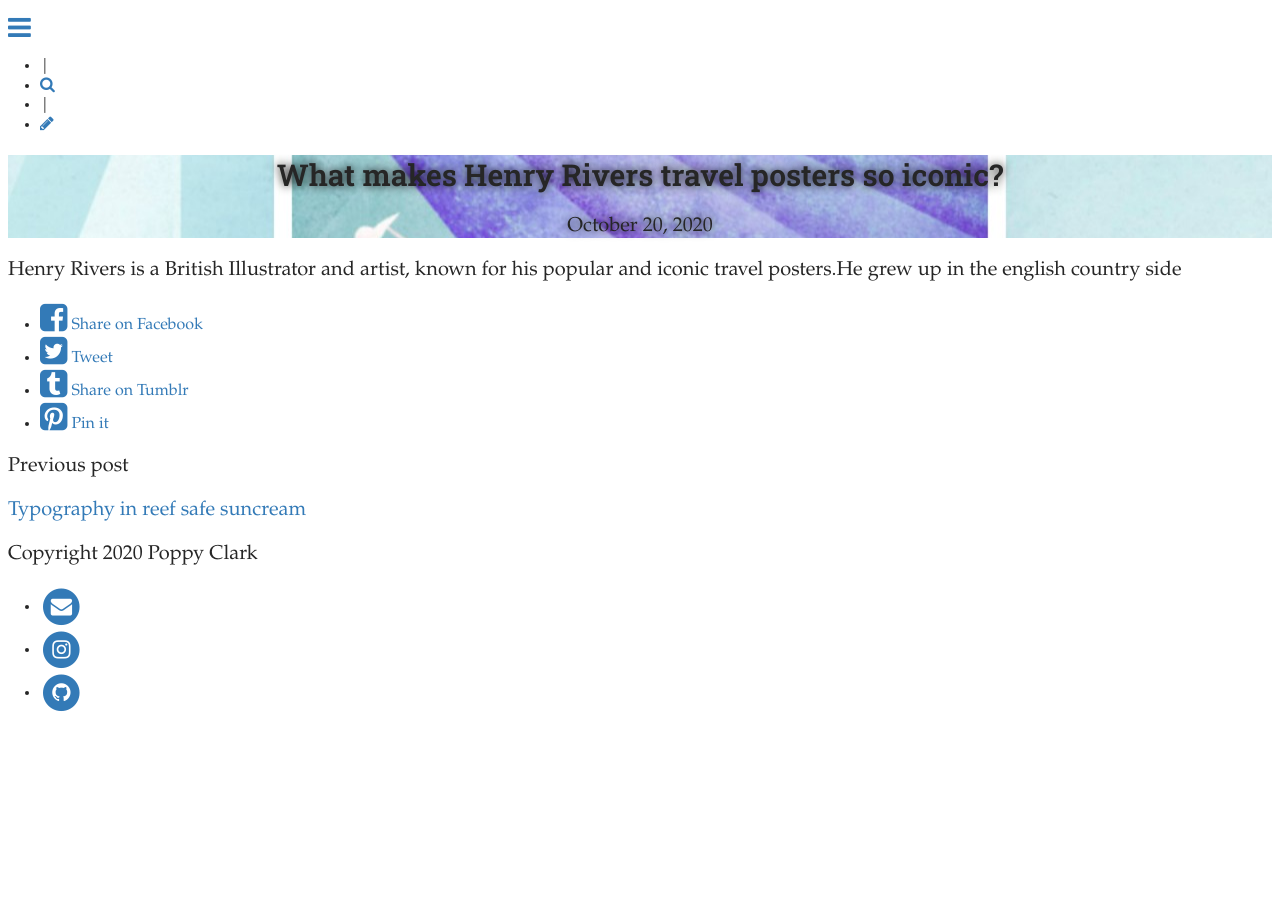
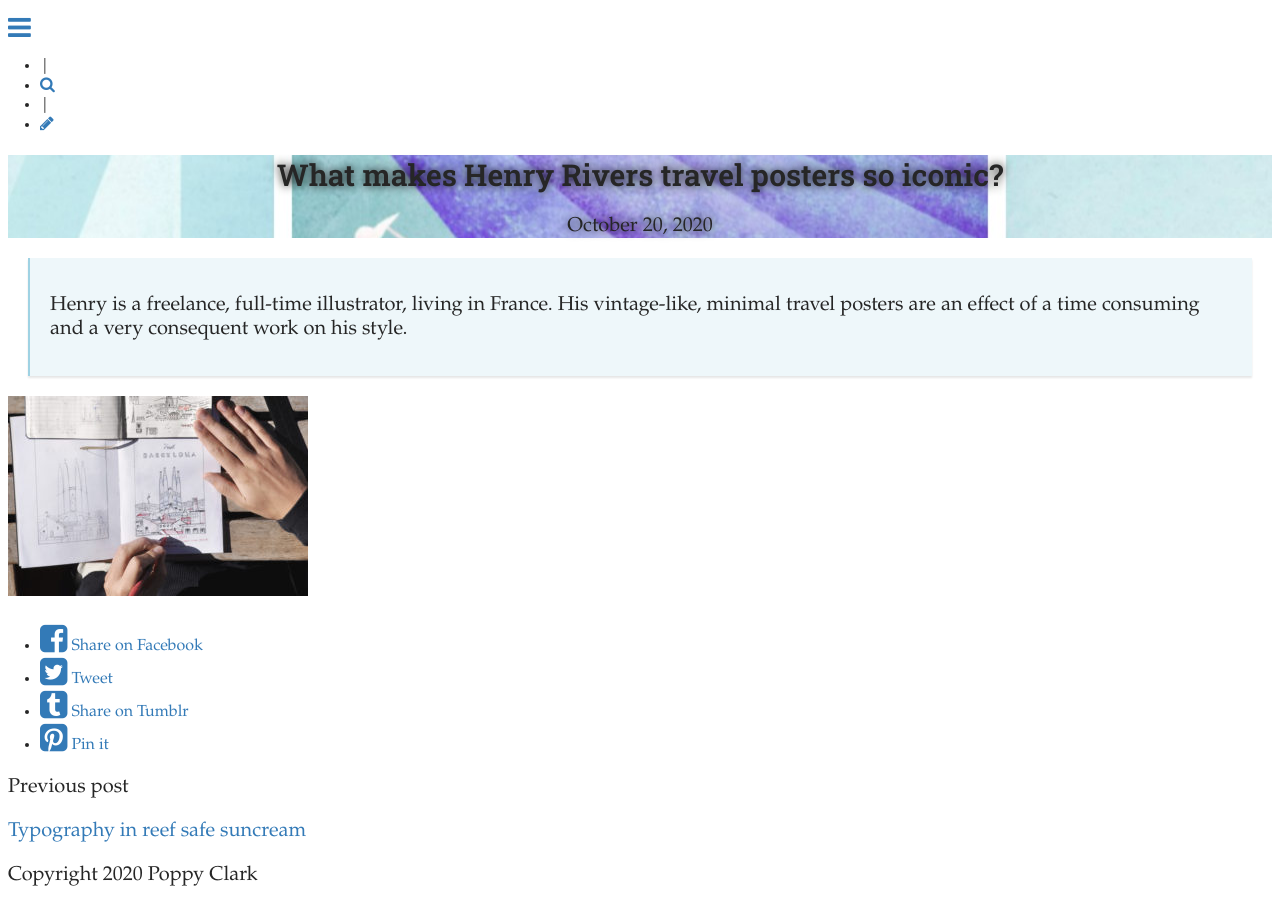
Before and after one commit to poppyclark/ridethereef, a Jekyll site: the page built from _posts/2020-10-20-why-are-henry-rivers-travel-posters-so-iconic.md, in a window 1280 px wide and 900 px high, scrolled down 577 px. Built offline with Jekyll 4.4.1, drawn with Linux system fonts in a browser that asks for light colours; some web fonts are replaced; before the commit the page ends 1307 px from its top, so only the background shows below that.

Commit message:
Update Post “2020-10-20-why-are-henry-rivers-travel-posters-so-iconic”

```diff
--- a/_posts/2020-10-20-why-are-henry-rivers-travel-posters-so-iconic.md
+++ b/_posts/2020-10-20-why-are-henry-rivers-travel-posters-so-iconic.md
@@ -6,4 +6,6 @@ header_feature_image: ../uploads/henry-rivers-1.jpg
 caption: Around the world with Henry Rivers
 comments: true
 ---
-Henry Rivers is a British Illustrator and artist, known for his popular and iconic travel posters.He grew up in the english country side
+> Henry is a freelance, full-time illustrator, living in France. His vintage-like, minimal travel posters are an effect of a time consuming and a very consequent work on his style.
+
+![](../uploads/designer-image-3-300x200.jpg)
```
Also changed, not shown: uploads/designer-image-3-300x200.jpg (added).
